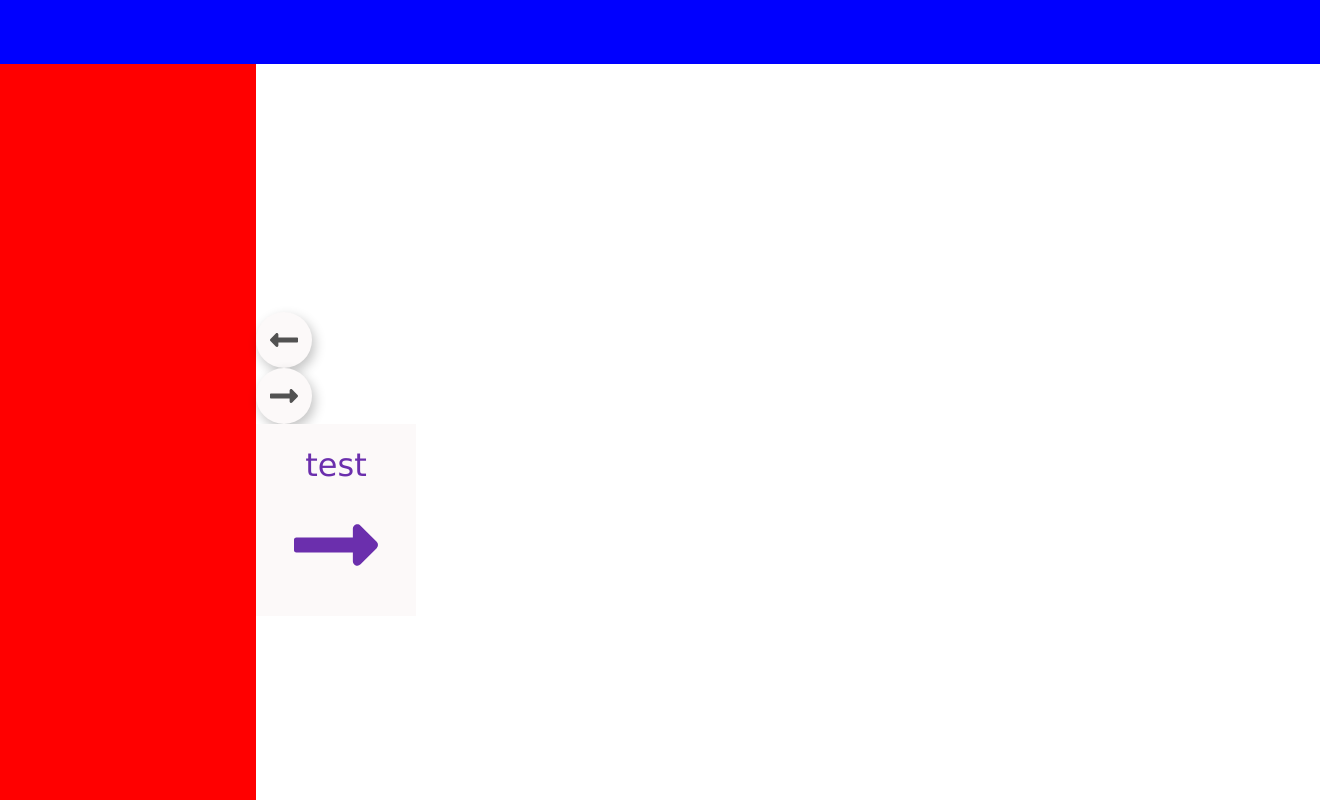
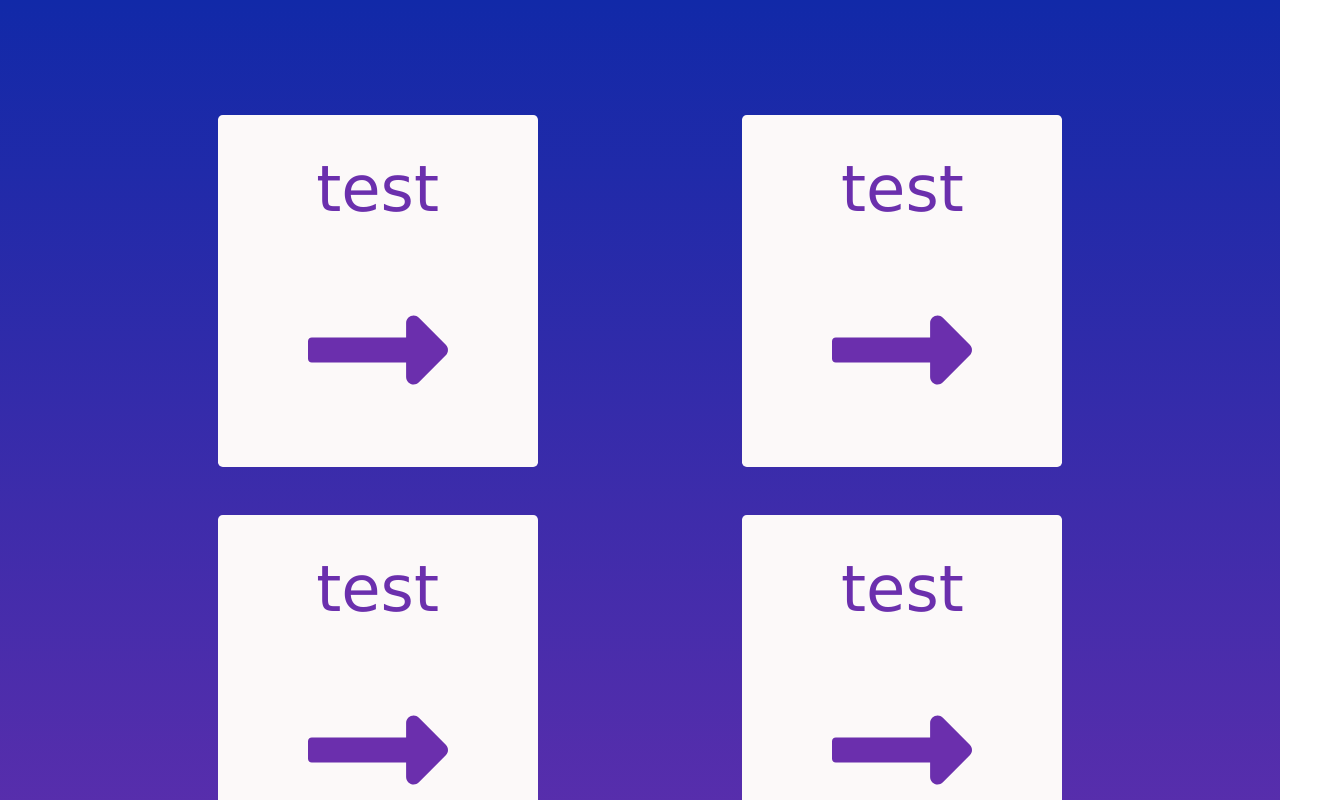
Before and after one commit to lynea/fe-onboarding, a Next.js app: page / in a window 1280 px wide. Shown: the top 800 px of the page, 1320 px wide, since content can reach past the window. Built offline with nearby package versions, Linux system fonts and the light colour scheme.

Commit message:
style: add layout styling for index

```diff
--- a/components/Button/sub-components/RoundButton/RoundButton.styles.tsx
+++ b/components/Button/sub-components/RoundButton/RoundButton.styles.tsx
@@ -10,6 +10,12 @@ export const StyledRoundButton = styled(StyledButton)`
     background: ${(props) => props.theme.colors.greyScales.grey[200]};
     align-items: center;
     justify-content: center;
+    cursor: pointer;
+    box-sizing: border-box;
+
+    &:hover {
+        box-shadow: 4px 2px 8px #00000047;
+    }
 
     svg {
         font-size: 2rem;
--- a/components/Button/sub-components/RoundedButton/RoundedButton.styles.tsx
+++ b/components/Button/sub-components/RoundedButton/RoundedButton.styles.tsx
@@ -10,16 +10,31 @@ export const StyledRoundedButton = styled(StyledButton)`
     justify-content: space-around;
     align-items: center;
     padding: 1rem 0;
-    &:hover{
+    border-radius: 0.3rem;
+
+    &:hover {
         box-shadow: 0px 3px 15px #00000029;
         cursor: pointer;
     }
+
     p {
         font-size: 2rem;
         margin: 0;
-
     }
     svg {
         font-size: 6rem;
     }
+
+    @media only screen and (min-width: 600px) {
+        width: 20rem;
+        height: 20rem;
+
+        svg {
+            font-size: 10rem;
+        }
+
+        p {
+            font-size: 4rem;
+        }
+    } ;
 `;
--- /dev/null
+++ b/layout/FullWithLayout.tsx
@@ -0,0 +1,9 @@
+import React, {FunctionComponent} from "react";
+import { StyledFullWidthContainer} from './MainLayout.styles';
+
+const FullWidthLayout:FunctionComponent = ({children}) =>
+        <StyledFullWidthContainer>
+            {children}
+        </StyledFullWidthContainer>
+
+export default FullWidthLayout;
--- a/layout/MainLayout.styles.tsx
+++ b/layout/MainLayout.styles.tsx
@@ -1,29 +1,46 @@
 import styled from 'styled-components';
 
+export const StyledMainContainer = styled.div`
+    display: flex;
+    align-items: center;
+    background: transparent linear-gradient(180deg, #1129a8 0%, #6b2fad 100%) 0% 0% no-repeat padding-box;
+`;
 
-export const StyledMainContainer = styled.div`
-    display:flex;
-    align-items:center;
-`
+export const StyledFullWidthContainer = styled.div`
+    display: flex;
 
-
+    justify-content: space-around;
+    padding: clamp(1.8rem, 9vw, 20rem);
+    min-height: 100vh;
+    flex-wrap: wrap;
+    background: transparent linear-gradient(180deg, #1129a8 0%, #6b2fad 100%) 0% 0% no-repeat padding-box;
+`;
 
 export const StyledSidePanelContainer = styled.aside`
     flex: 0;
     @media only screen and (min-width: 600px) {
-        height:100vh;
-        flex:1;
-        background:red;
-    };`
+        height: 100vh;
+        flex: 1;
+        background: red;
+    } ;
+`;
+
+export const Row = styled.div`
+    display: flex;
+    flex: 1;
+    justify-content: space-around;
+`;
+
 export const StyledTopMenuContainer = styled.menu`
     height: 4rem;
-    width:100%;
+    width: 100%;
     background: blue;
-    margin:0;
-`
+    margin: 0;
+`;
 export const StyledContentContainer = styled.section`
-    flex:1;
+    flex: 1;
+    padding: clamp(1.8rem, 2.5vw, 2.8rem);
     @media only screen and (min-width: 600px) {
-        flex:4
-    };
-`
+        flex: 4;
+    } ;
+`;
--- a/pages/index.js
+++ b/pages/index.js
@@ -3,7 +3,8 @@ import Head from 'next/head';
 import Button from '../components/Button/Botton.component';
 import { faLongArrowAltRight } from '@fortawesome/free-solid-svg-icons';
 import { FontAwesomeIcon } from '@fortawesome/react-fontawesome';
-import MainLayout from '../layout/MainLayout'
+import FullWidthLayout from '../layout/FullWithLayout';
+import { Row } from '../layout/MainLayout.styles';
 
 export default function Home() {
     return (
@@ -12,20 +13,24 @@ export default function Home() {
                 <title>Create Next App</title>
             </Head>
 
-            <MainLayout>
-            <div>
-            <Button type="round" className="ghost">
-                <FontAwesomeIcon icon={faLongArrowAltRight} flip="horizontal" />
-            </Button>
-            <Button type="round" className="ghost">
-                <FontAwesomeIcon icon={faLongArrowAltRight} />
-            </Button>
-            <Button type="rounded" className="ghost" text="test">
-                <FontAwesomeIcon icon={faLongArrowAltRight} />
-            </Button>
-        </div>
-            </MainLayout>
-
+            <FullWidthLayout>
+                <Row>
+                    <Button type="rounded" className="ghost" text="test">
+                        <FontAwesomeIcon icon={faLongArrowAltRight} />
+                    </Button>
+                    <Button type="rounded" className="ghost" text="test">
+                        <FontAwesomeIcon icon={faLongArrowAltRight} />
+                    </Button>
+                </Row>
+                <Row>
+                    <Button type="rounded" className="ghost" text="test">
+                        <FontAwesomeIcon icon={faLongArrowAltRight} />
+                    </Button>
+                    <Button type="rounded" className="ghost" text="test">
+                        <FontAwesomeIcon icon={faLongArrowAltRight} />
+                    </Button>
+                </Row>
+            </FullWidthLayout>
         </>
     );
 }
--- a/theme.styles.tsx
+++ b/theme.styles.tsx
@@ -1,4 +1,32 @@
-const theme = {
+interface Theme {
+    colors: {
+        main: {
+            purple: {
+                300: string;
+                500: string;
+            };
+            blue: {
+                300: string;
+            };
+            white: string;
+        };
+        greyScales: {
+            grey: {
+                100: string;
+                200: string;
+                300: string;
+            };
+        };
+    };
+    breakPoints: {
+        xs: number;
+        sm: number;
+        md: number;
+        lg: number;
+    };
+}
+
+const theme: Theme = {
     colors: {
         main: {
             purple: {
```
